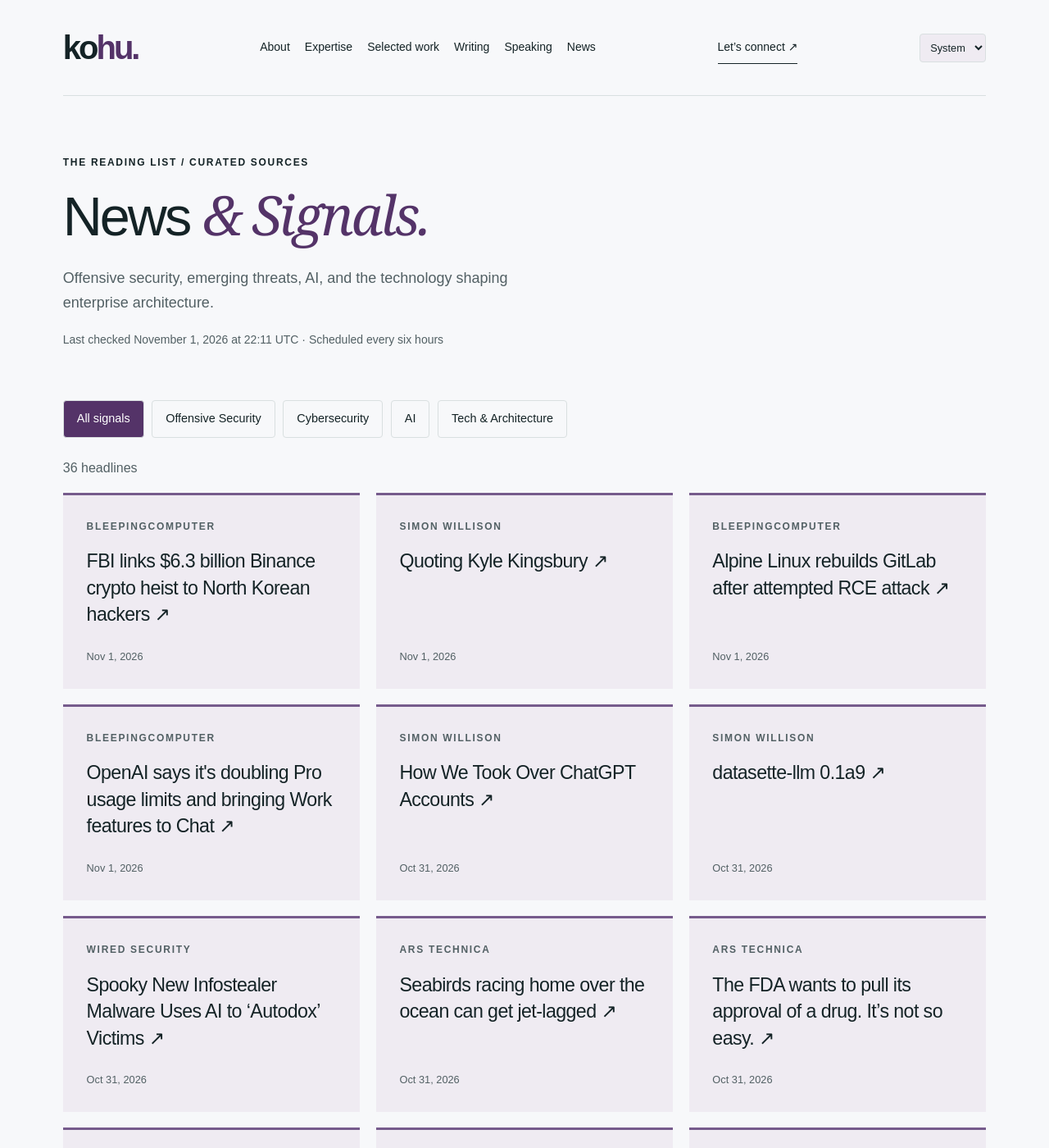
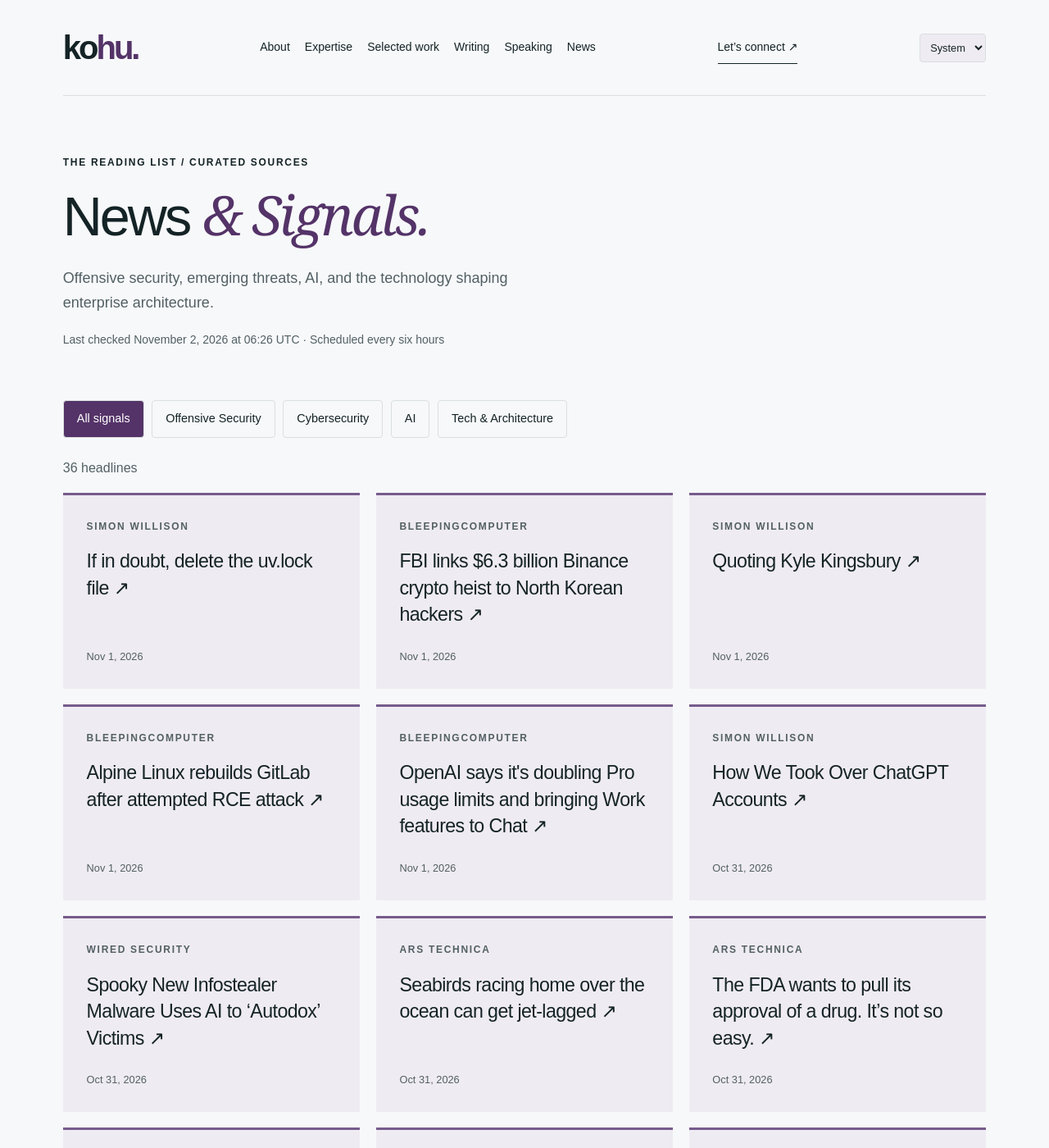
Before and after one commit to hntk/hntk.github.io, a Jekyll site: the page built from news/index.html, in a window 1280 px wide and 1400 px high. Shown: the whole window at 82% size. Built offline with Jekyll 4.4.1, drawn with Linux system fonts in a browser that asks for light colours; part of the change alters nothing that is shown.

Commit message:
Refresh News and Signals

```diff
--- a/_data/news.json
+++ b/_data/news.json
@@ -1,6 +1,14 @@
 {
-  "updated": "2026-11-01T22:11:34.275654+00:00",
+  "updated": "2026-11-02T06:26:30.467392+00:00",
   "items": [
+    {
+      "title": "If in doubt, delete the uv.lock file",
+      "url": "https://simonwillison.net/2026/Nov/1/delete-uv-lock-first/",
+      "published": "2026-11-01T23:24:22+00:00",
+      "source": "Simon Willison",
+      "source_id": "simon-willison",
+      "category": "ai"
+    },
     {
       "title": "FBI links $6.3 billion Binance crypto heist to North Korean hackers",
       "url": "https://www.bleepingcomputer.com/news/security/fbi-links-63-billion-binance-crypto-heist-to-north-korean-hackers/",
@@ -37,14 +45,6 @@
       "title": "How We Took Over ChatGPT Accounts",
       "url": "https://simonwillison.net/2026/Oct/31/how-we-took-over-chatgpt-accounts/",
       "published": "2026-10-31T23:15:22+00:00",
-      "source": "Simon Willison",
-      "source_id": "simon-willison",
-      "category": "ai"
-    },
-    {
-      "title": "datasette-llm 0.1a9",
-      "url": "https://simonwillison.net/2026/Oct/31/datasette-llm/",
-      "published": "2026-10-31T22:10:01+00:00",
       "source": "Simon Willison",
       "source_id": "simon-willison",
       "category": "ai"
@@ -295,79 +295,79 @@
       "id": "ars-technica",
       "name": "Ars Technica",
       "status": "ok",
-      "last_success": "2026-11-01T22:11:34.275654+00:00"
+      "last_success": "2026-11-02T06:26:30.467392+00:00"
     },
     {
       "id": "bleepingcomputer",
       "name": "BleepingComputer",
       "status": "ok",
-      "last_success": "2026-11-01T22:11:34.275654+00:00"
+      "last_success": "2026-11-02T06:26:30.467392+00:00"
     },
     {
       "id": "cloudflare",
       "name": "Cloudflare",
       "status": "ok",
-      "last_success": "2026-11-01T22:11:34.275654+00:00"
+      "last_success": "2026-11-02T06:26:30.467392+00:00"
     },
     {
       "id": "dark-reading",
       "name": "Dark Reading",
       "status": "ok",
-      "last_success": "2026-11-01T22:11:34.275654+00:00"
+      "last_success": "2026-11-02T06:26:30.467392+00:00"
     },
     {
       "id": "hugging-face",
       "name": "Hugging Face",
       "status": "ok",
-      "last_success": "2026-11-01T22:11:34.275654+00:00"
+      "last_success": "2026-11-02T06:26:30.467392+00:00"
     },
     {
       "id": "microsoft-research",
       "name": "Microsoft Research",
       "status": "ok",
-      "last_success": "2026-11-01T22:11:34.275654+00:00"
+      "last_success": "2026-11-02T06:26:30.467392+00:00"
     },
     {
       "id": "nvidia",
       "name": "NVIDIA",
       "status": "ok",
-      "last_success": "2026-11-01T22:11:34.275654+00:00"
+      "last_success": "2026-11-02T06:26:30.467392+00:00"
     },
     {
       "id": "portswigger",
       "name": "PortSwigger Research",
       "status": "ok",
-      "last_success": "2026-11-01T22:11:34.275654+00:00"
+      "last_success": "2026-11-02T06:26:30.467392+00:00"
     },
     {
       "id": "schneier",
       "name": "Schneier on Security",
       "status": "ok",
-      "last_success": "2026-11-01T22:11:34.275654+00:00"
+      "last_success": "2026-11-02T06:26:30.467392+00:00"
     },
     {
       "id": "simon-willison",
       "name": "Simon Willison",
       "status": "ok",
-      "last_success": "2026-11-01T22:11:34.275654+00:00"
+      "last_success": "2026-11-02T06:26:30.467392+00:00"
     },
     {
       "id": "specterops",
       "name": "SpecterOps",
       "status": "ok",
-      "last_success": "2026-11-01T22:11:34.275654+00:00"
+      "last_success": "2026-11-02T06:26:30.467392+00:00"
     },
     {
       "id": "trail-of-bits",
       "name": "Trail of Bits",
       "status": "ok",
-      "last_success": "2026-11-01T22:11:34.275654+00:00"
+      "last_success": "2026-11-02T06:26:30.467392+00:00"
     },
     {
       "id": "wired",
       "name": "WIRED Security",
       "status": "ok",
-      "last_success": "2026-11-01T22:11:34.275654+00:00"
+      "last_success": "2026-11-02T06:26:30.467392+00:00"
     }
   ]
 }
```
